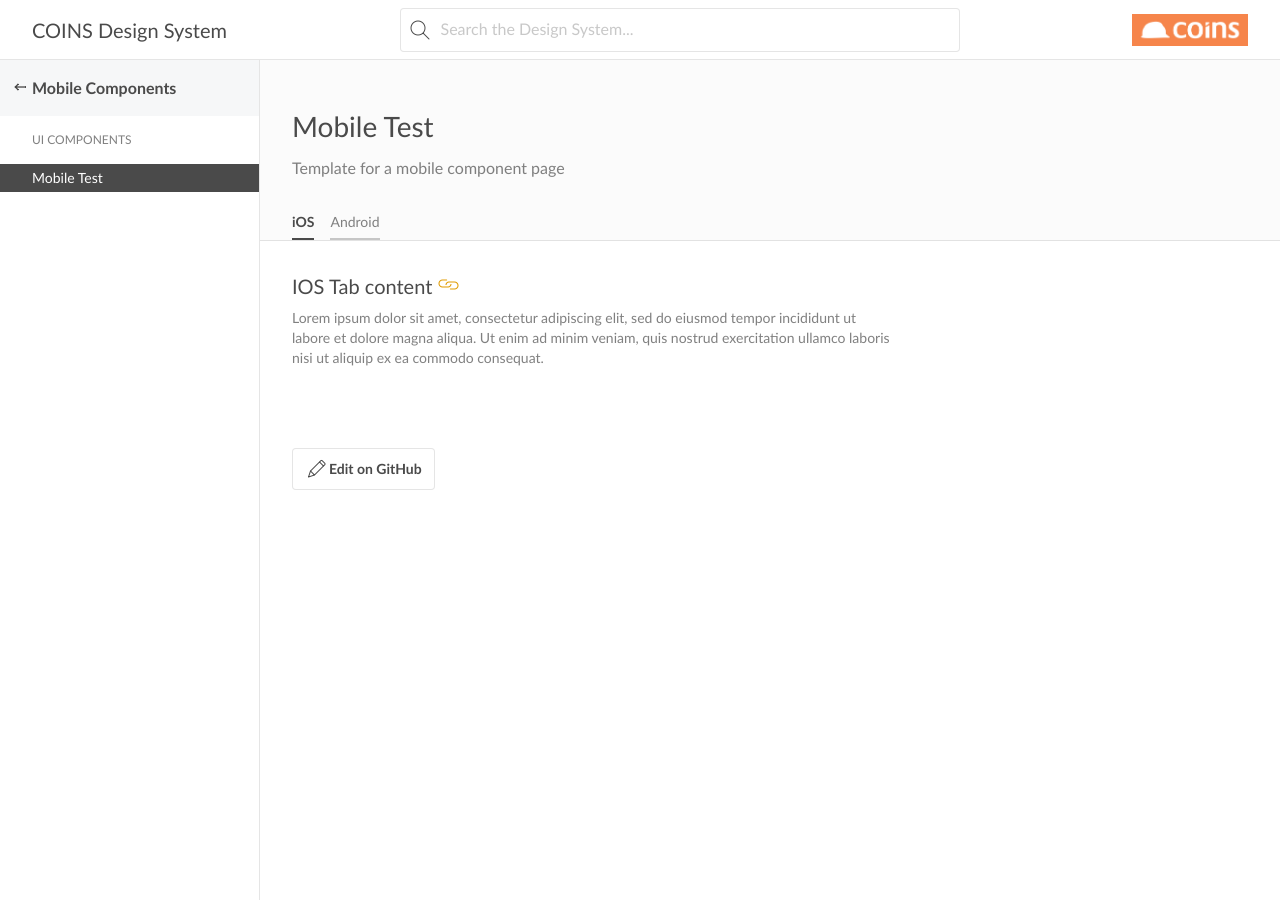
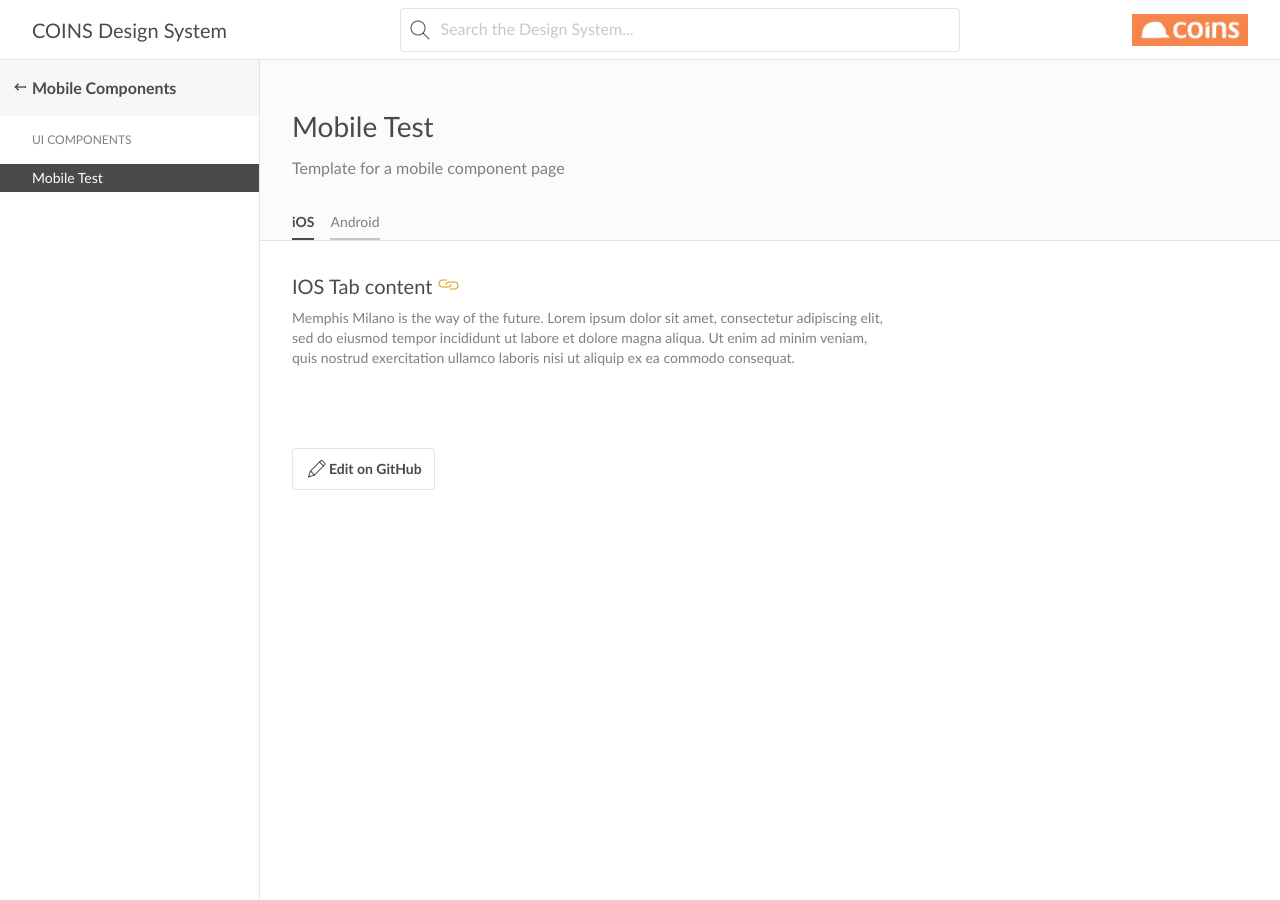
Before and after one commit to COINS-Naz/coins-design-system, a Jekyll site: the page built from _posts/mobile-components/ui-components/2021-05-19-mobile-test.md, in a window 1280 px wide. Built offline with Jekyll 4.4.1, drawn with Linux system fonts in a browser that asks for light colours; nearby versions of some CDN libraries; some web fonts are replaced.

Commit message:
Update 2021-05-19-mobile-test.md

```diff
--- a/_posts/mobile-components/ui-components/2021-05-19-mobile-test.md
+++ b/_posts/mobile-components/ui-components/2021-05-19-mobile-test.md
@@ -12,7 +12,7 @@
 {% include tab.html tab="ios" %}
 
 ## IOS Tab content
-Lorem ipsum dolor sit amet, consectetur adipiscing elit, sed do eiusmod tempor incididunt ut labore et dolore magna aliqua. Ut enim ad minim veniam, quis nostrud exercitation ullamco laboris nisi ut aliquip ex ea commodo consequat.
+Memphis Milano is the way of the future. Lorem ipsum dolor sit amet, consectetur adipiscing elit, sed do eiusmod tempor incididunt ut labore et dolore magna aliqua. Ut enim ad minim veniam, quis nostrud exercitation ullamco laboris nisi ut aliquip ex ea commodo consequat.
 
 
 {% include end-tab.html %}
@@ -22,7 +22,7 @@
 {% include tab.html tab="android" %}
 
 ## Android Tab content
-Lorem ipsum dolor sit amet, consectetur adipiscing elit, sed do eiusmod tempor incididunt ut labore et dolore magna aliqua. Ut enim ad minim veniam, quis nostrud exercitation ullamco laboris nisi ut aliquip ex ea commodo consequat.
+Memphis Milano is the way of the future. Lorem ipsum dolor sit amet, consectetur adipiscing elit, sed do eiusmod tempor incididunt ut labore et dolore magna aliqua. Ut enim ad minim veniam, quis nostrud exercitation ullamco laboris nisi ut aliquip ex ea commodo consequat.
 
 
 {% include end-tab.html %}
```
